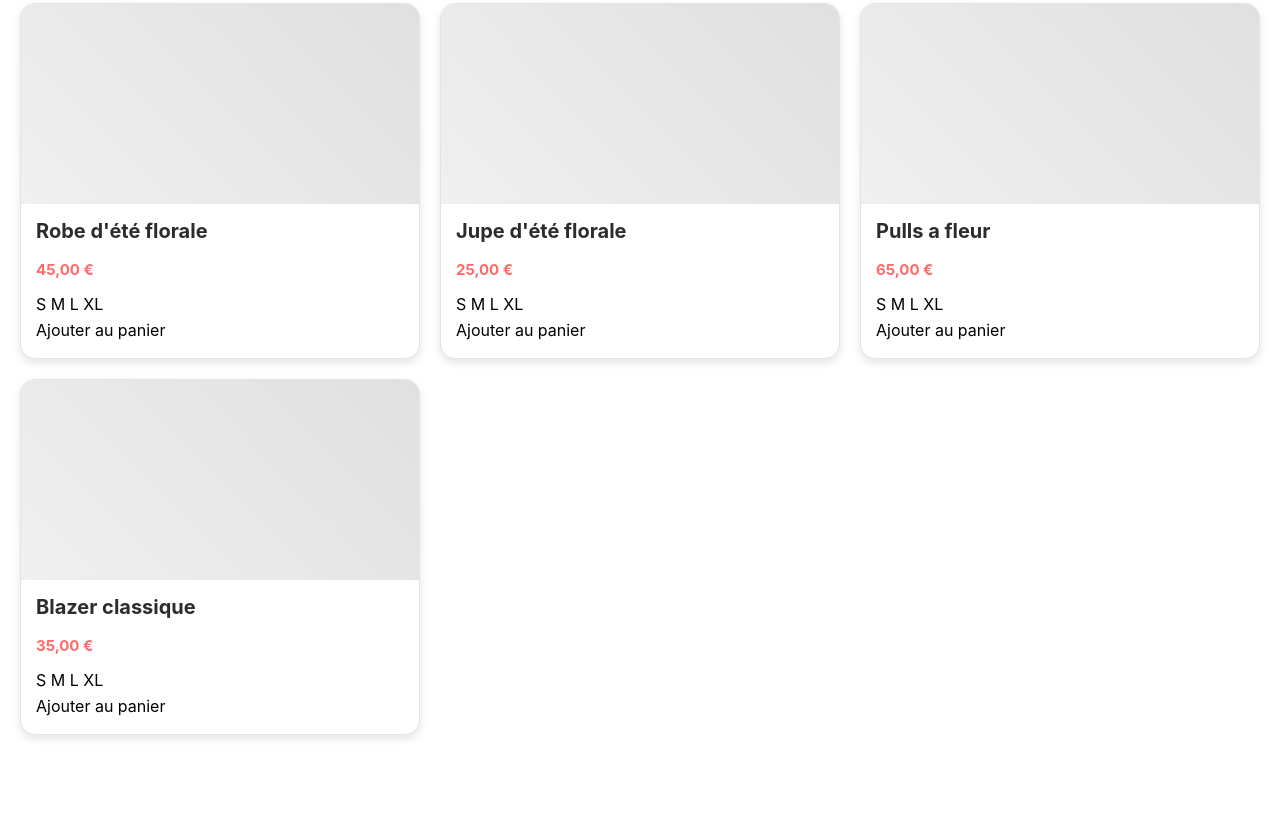
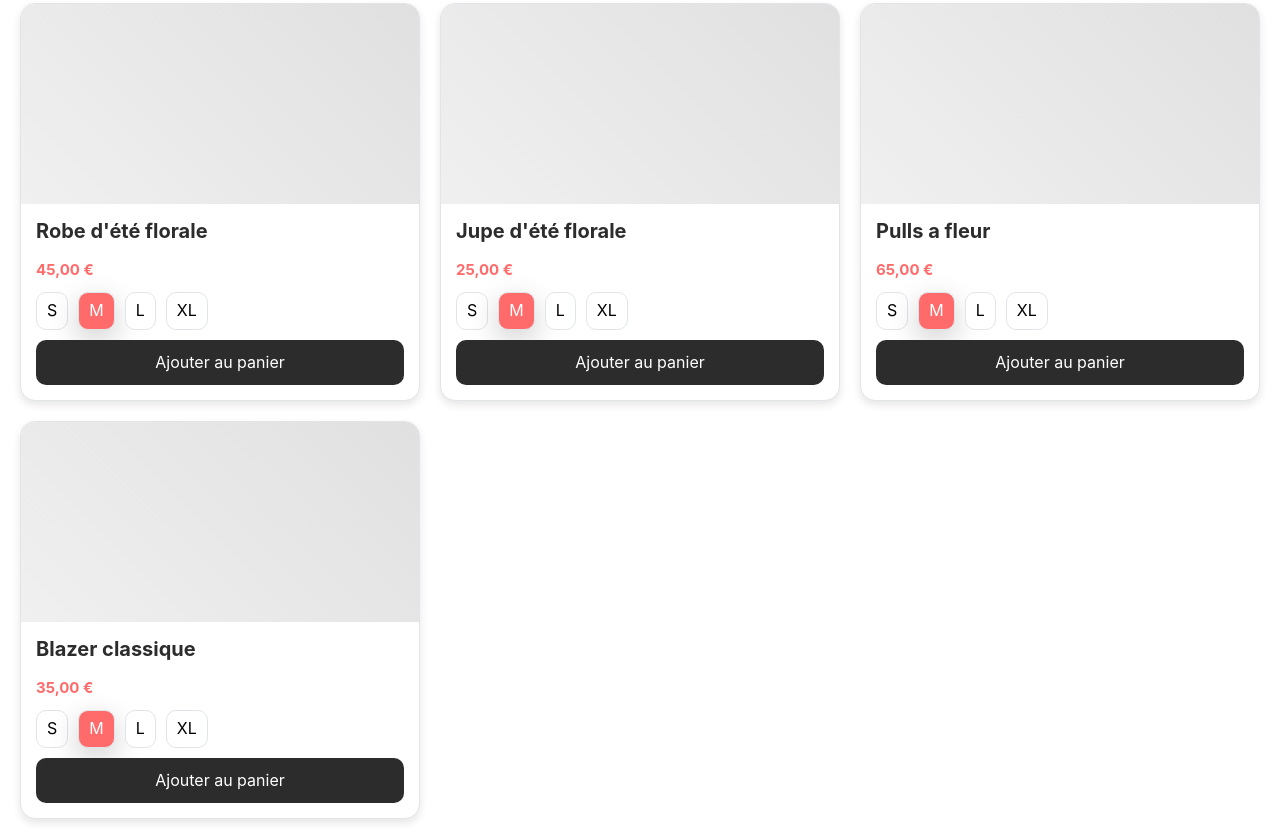
Before and after one commit to LuumiA/Lf-style, a plain HTML site: page index.html in a window 1280 px wide. Shown: the part 745-1584 px from the top of the page. Before the commit the page ends 1500 px from the top, so only its background shows below. Drawn offline with Linux system fonts and the light colour scheme.

Commit message:
Ajustement de l'effet de survol des icônes et ajout de styles pour les tailles de produits et le bouton "Ajouter au panier"

```diff
--- a/css/styles.css
+++ b/css/styles.css
@@ -152,7 +152,7 @@ i:hover {
   background-color: var(--primary-hover);
   color: var(--text-white);
   box-shadow: 0 10px 30px rgba(0, 0, 0, 0.2);
-  transform: scale(1.05);
+  transform: scale(1.1);
 }
 
 .products-title {
@@ -210,3 +210,39 @@ i:hover {
   font-weight: bold;
   margin-bottom: 10px;
 }
+
+.product-sizes {
+  display: flex;
+  gap: 10px;
+  margin-bottom: 10px;
+}
+
+.size-btn {
+  padding: 5px 10px;
+  background-color: var(--bg-white);
+  border: 1px solid var(--border-light);
+  border-radius: 10px;
+  cursor: pointer;
+  transition: all 0.3s;
+}
+
+.size-btn.selected {
+  background-color: var(--primary-color);
+  color: var(--text-white);
+  box-shadow: 0 10px 30px rgba(0, 0, 0, 0.2);
+}
+
+.add-to-cart {
+  width: 100%;
+  padding: 10px;
+  background: var(--text-dark);
+  color: var(--text-white);
+  border-radius: 10px;
+  cursor: pointer;
+  transition: all 0.3s;
+}
+
+.add-to-cart:hover {
+  background: var(--primary-color);
+  box-shadow: 0 10px 30px rgba(0, 0, 0, 0.2);
+}
```
